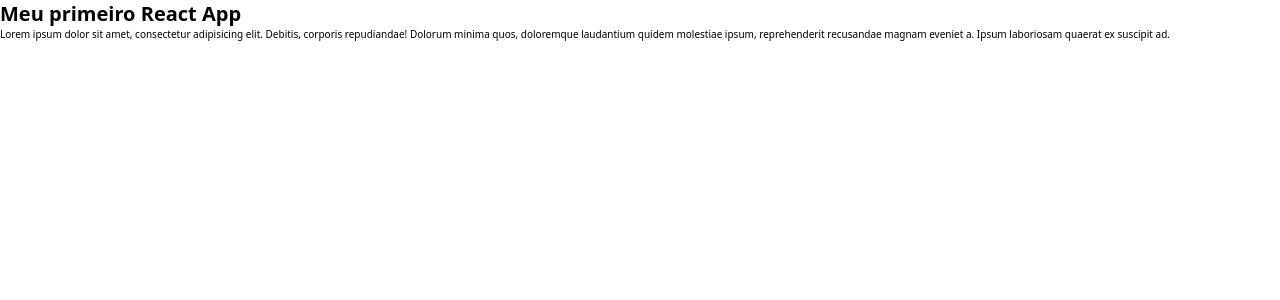
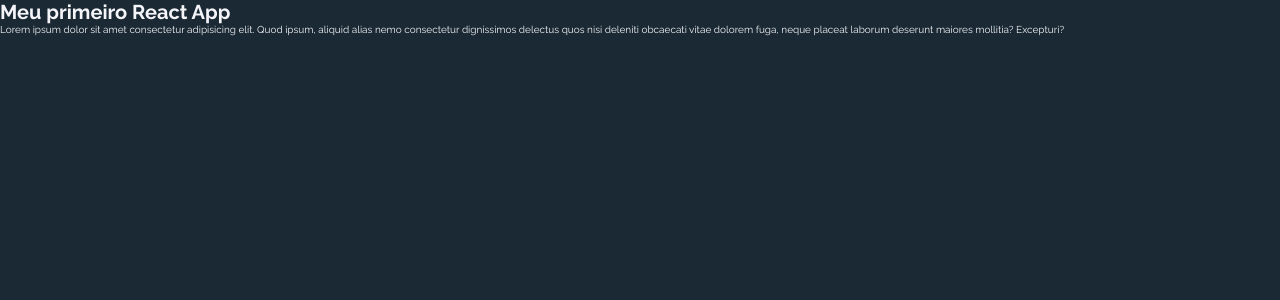
Before and after one commit to Ronald942/codespaces-react, a React (Vite) app: page / in a window 1280 px wide. Shown: the top 300 px of the page. Built offline with nearby package versions, Linux system fonts and the light colour scheme.

Commit message:
aula 23/05

```diff
--- a/src/App.jsx
+++ b/src/App.jsx
@@ -5,8 +5,12 @@
   return (
     <div>
       <h1>Meu primeiro React App</h1>
-      <p>Lorem ipsum dolor sit amet, consectetur adipisicing elit. Debitis, corporis repudiandae! Dolorum minima quos,
-        doloremque laudantium quidem molestiae ipsum, reprehenderit recusandae magnam eveniet a. Ipsum laboriosam quaerat ex suscipit ad.</p>
+      <p>
+        Lorem ipsum dolor sit amet consectetur adipisicing elit. Quod ipsum,
+        aliquid alias nemo consectetur dignissimos delectus quos nisi deleniti
+        obcaecati vitae dolorem fuga, neque placeat laborum deserunt maiores
+        mollitia? Excepturi?
+      </p>
     </div>
   );
 }
--- a/src/index.jsx
+++ b/src/index.jsx
@@ -8,8 +8,3 @@
     <App />
   </React.StrictMode>
 );
-
-// If you want to start measuring performance in your app, pass a function
-// to log results (for example: reportWebVitals(console.log))
-// or send to an analytics endpoint. Learn more: https://bit.ly/CRA-vitals
-reportWebVitals();
--- a/src/styles/global.css
+++ b/src/styles/global.css
@@ -1,18 +1,20 @@
-@import url('https://fonts.googleapis.com/css2?family=Raleway:ital,wght@0,100..900;1,100..900&display=swap');
+@import url("https://fonts.googleapis.com/css2?family=Raleway:ital,wght@0,100..900;1,100..900&family=Roboto:ital,wght@0,100;0,300;0,400;0,500;0,700;0,900;1,100;1,300;1,400;1,500;1,700;1,900&family=Share+Tech&display=swap");
 
 * {
-    margin: 0;
-    padding: 0;
-    box-sizing: border-box;
+  margin: 0;
+  padding: 0;
+  box-sizing: border-box;
 }
 
-html{
-    font-size: 62.5%;
+html {
+  font-size: 62.5%;
 }
 
-body{
-    font-family: "Releway", system-ui, -apple-system, BlinkMacSystemFont, 'Segoe UI', Roboto, Oxygen, Ubuntu, Cantarell, 'Open Sans', 'Helvetica Neue', sans-serif;
+body {
+  font-family: "Raleway", system-ui, -apple-system, BlinkMacSystemFont,
+    "Segoe UI", Roboto, Oxygen, Ubuntu, Cantarell, "Open Sans", "Helvetica Neue",
+    sans-serif;
 
-    background-color: var(--primary);
-    color: var(--primary-constant);
+  background-color: var(--primary-dark);
+  color: var(--primary-contrast);
 }
--- a/src/styles/theme.css
+++ b/src/styles/theme.css
@@ -1,6 +1,24 @@
-:root{
---non-photo-blue: #84e6f8ff;
---slate-gray: #788aa3ff;
---cambridge-blue: #92b6b1ff;
---celadon: #b2c9abff;
+:root {
+  --black: #000000ff;
+  --charcoal: #2f4550ff;
+  --paynes-gray: #586f7cff;
+  --light-blue: #b8dbd9ff;
+  --ghost-white: #f4f4f9ff;
+
+  --primary: #2f4550ff;
+  --primary-light: #4e6370ff;
+  --primary-dark: #1a2933ff;
+  --primary-contrast: #f4f4f9ff;
+  --primary-muted: #87939aff;
+
+  --gray-50: #f9fafb;
+  --gray-100: #f3f4f6;
+  --gray-200: #e5e7eb;
+  --gray-300: #d1d5db;
+  --gray-400: #9ca3af;
+  --gray-500: #6b7280;
+  --gray-600: #4b5563;
+  --gray-700: #374151;
+  --gray-800: #1f2937;
+  --gray-900: #111827;
 }
```
